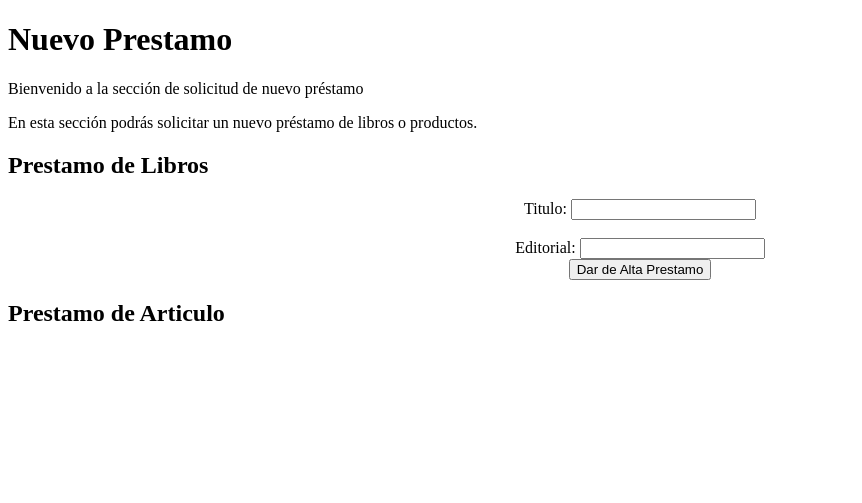
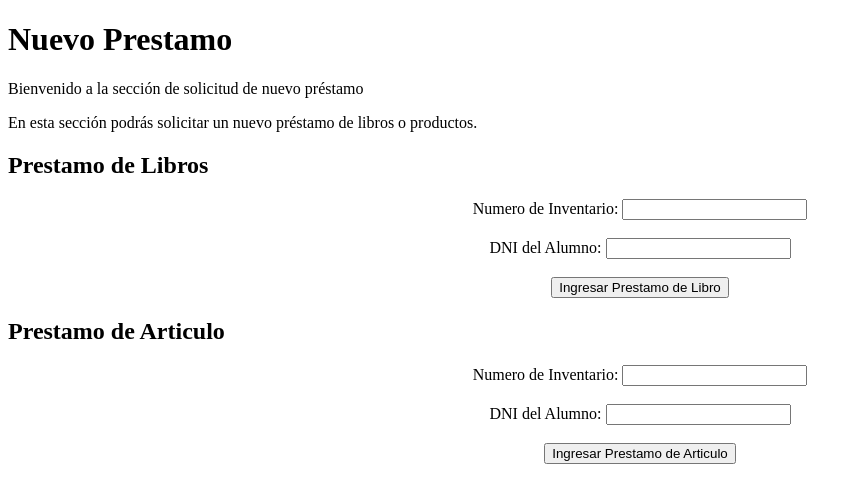
Before and after one commit to TeoFernandez/bibloteca-php, a PHP site: page /prestamos/newPrestamo.php in a window 1280 px wide. Shown: the top 503 px of the page, without its empty margins (0-862 px from the left). Run offline with PHP 8.4, Linux system fonts and the light colour scheme.

Commit message:
Actualiza formularios de préstamo para incluir campos de número de inventario y DNI del alumno.

```diff
--- a/prestamos/newPrestamo.php
+++ b/prestamos/newPrestamo.php
@@ -13,14 +13,23 @@
     <h2>Prestamo de Libros</h2>
     <center>
     <form method="POST" action="">
-        Titulo: <input type="text" ><br>
+        Numero de Inventario: <input type="text" ><br>
         <br>
-        Editorial: <input type="text" name="clave"><br>
-
-        <input type="submit" value="Dar de Alta Prestamo">
+        DNI del Alumno: <input type="text"><br>
+        <br>
+        <input type="submit" value="Ingresar Prestamo de Libro">
     </form>
     </center>
 
     <h2>Prestamo de Articulo</h2>
+    <center>
+    <form method="POST" action="">
+        Numero de Inventario: <input type="text" ><br>
+        <br>
+        DNI del Alumno: <input type="text"><br>
+        <br>
+        <input type="submit" value="Ingresar Prestamo de Articulo">
+    </form>
+    </center>
 </body>
 </html>
```
